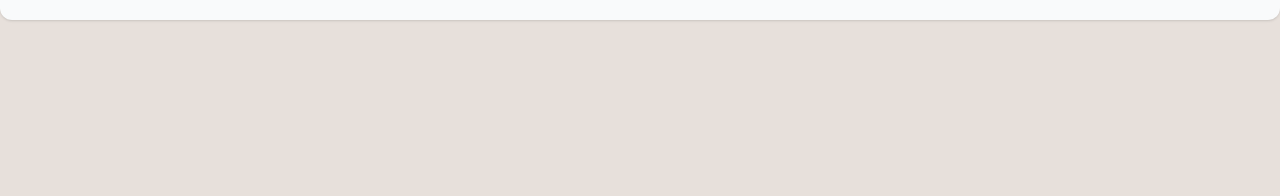
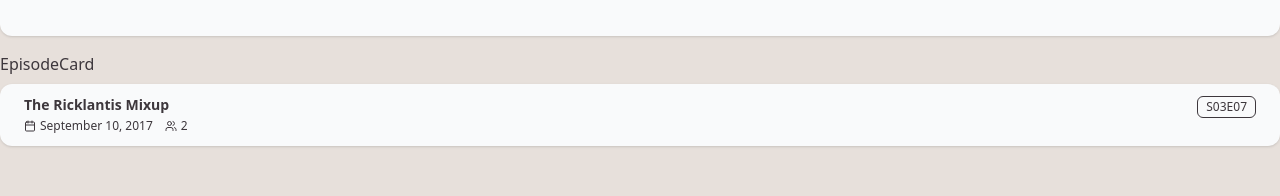
Before and after one commit to lxcste1/conexa-rickandmorty-challenge, a Next.js app: page /compare in a window 1280 px wide. Shown: the part 429-625 px from the top of the page. Built offline with nearby package versions, Linux system fonts and the light colour scheme.

Commit message:
feat: add episode card component and his tests

```diff
--- a/src/app/compare/page.tsx
+++ b/src/app/compare/page.tsx
@@ -4,10 +4,12 @@ import React from "react";
 import CharacterCard from "@/components/features/CharacterCard/CharacterCard";
 import { characterMock } from "@/mocks/character.mock";
 import { Character } from "@/types";
+import EpisodeCard from "@/components/features/EpisodeCard/EpisodeCard";
+import { episodeMock } from "@/mocks/episode.mock";
 
 function ComparePage() {
   return (
-    <div className="min-h-screen">
+    <div className="min-h-screen flex flex-col gap-4">
       <h1 className="mb-4 text-2xl font-bold">ComparePage</h1>
       <div className="flex flex-col gap-2">
         <h2>CharacterCard</h2>
@@ -17,6 +19,10 @@ function ComparePage() {
           // isSelected={true}
         />
       </div>
+      <div className="flex flex-col gap-2">
+        <h2>EpisodeCard</h2>
+        <EpisodeCard episode={episodeMock} />
+      </div>
     </div>
   );
 }
--- /dev/null
+++ b/src/components/features/EpisodeCard/EpisodeCard.tsx
@@ -0,0 +1,45 @@
+import React from "react";
+import { Badge } from "@/components/ui/badge";
+import { Card, CardContent, CardHeader, CardTitle } from "@/components/ui/card";
+import { Calendar, Users } from "lucide-react";
+import { Episode } from "@/types";
+
+type EpisodeCardProps = {
+  episode: Episode;
+};
+
+function EpisodeCard({ episode }: EpisodeCardProps) {
+  const { name, air_date, episode: episodeCode, characters } = episode;
+
+  return (
+    <Card className="transition-all duration-200 hover:shadow-md border-0 gap-0 py-3">
+      <CardHeader className="gap-0">
+        <div className="flex items-start justify-between">
+          <CardTitle
+            className="text-sm font-semibold text-card-foreground leading-tight"
+            role="heading"
+          >
+            {name}
+          </CardTitle>
+          <Badge variant="outline" className="text-xs ml-2 flex-shrink-0">
+            {episodeCode}
+          </Badge>
+        </div>
+      </CardHeader>
+      <CardContent>
+        <div className="flex items-center space-x-3 text-xs text-muted-foreground">
+          <div className="flex items-center space-x-1">
+            <Calendar data-testid="lucide-calendar" className="w-3 h-3" />
+            <span>{air_date}</span>
+          </div>
+          <div className="flex items-center space-x-1">
+            <Users data-testid="lucide-users" className="w-3 h-3" />
+            <span>{characters.length}</span>
+          </div>
+        </div>
+      </CardContent>
+    </Card>
+  );
+}
+
+export default EpisodeCard;
--- /dev/null
+++ b/src/mocks/episode.mock.ts
@@ -0,0 +1,12 @@
+export const episodeMock = {
+  id: 28,
+  name: "The Ricklantis Mixup",
+  air_date: "September 10, 2017",
+  episode: "S03E07",
+  characters: [
+    "https://rickandmortyapi.com/api/character/1",
+    "https://rickandmortyapi.com/api/character/2",
+  ],
+  url: "https://rickandmortyapi.com/api/episode/28",
+  created: "2017-11-10T12:56:36.618Z",
+};
```
Also changed, not shown: 1 other file (tests, documents, lock files or other folders).
